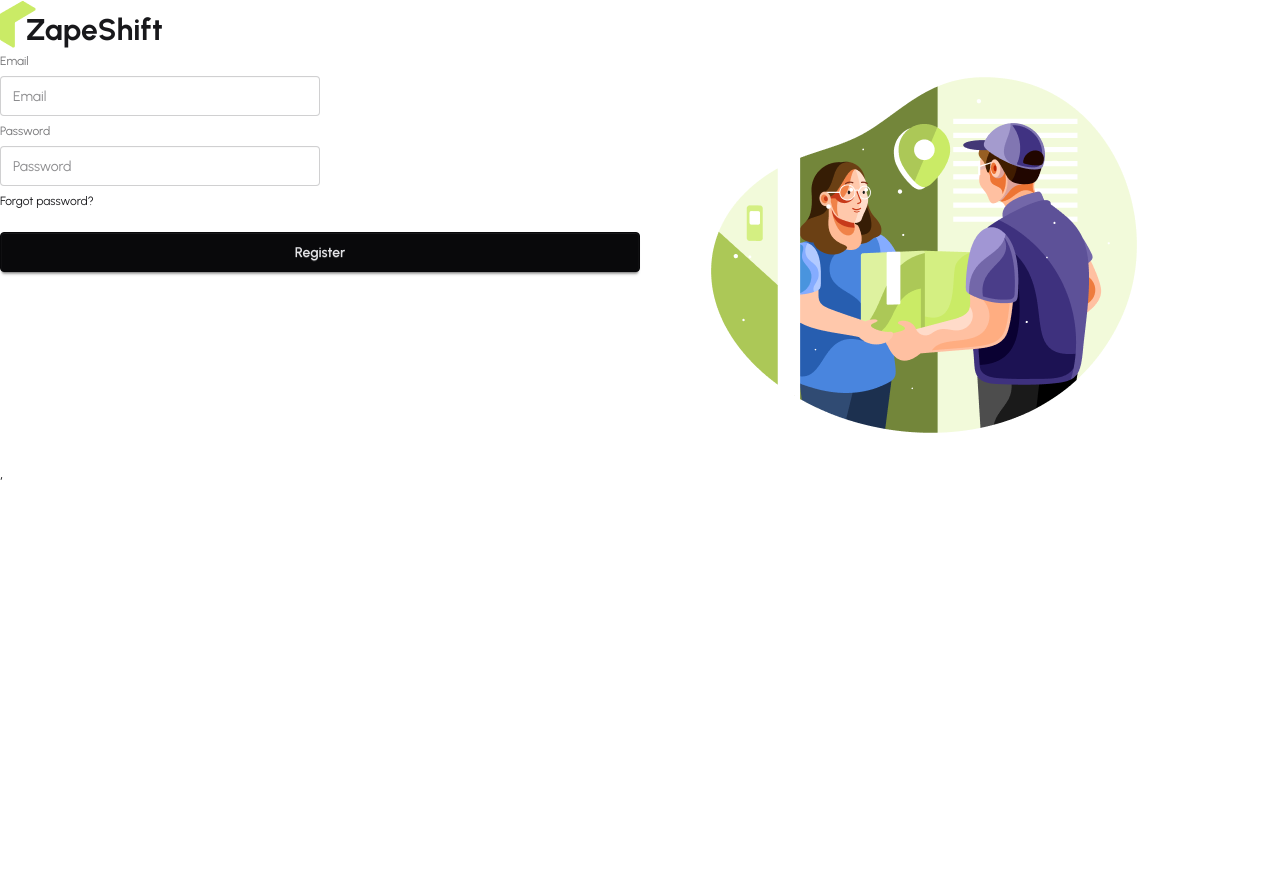
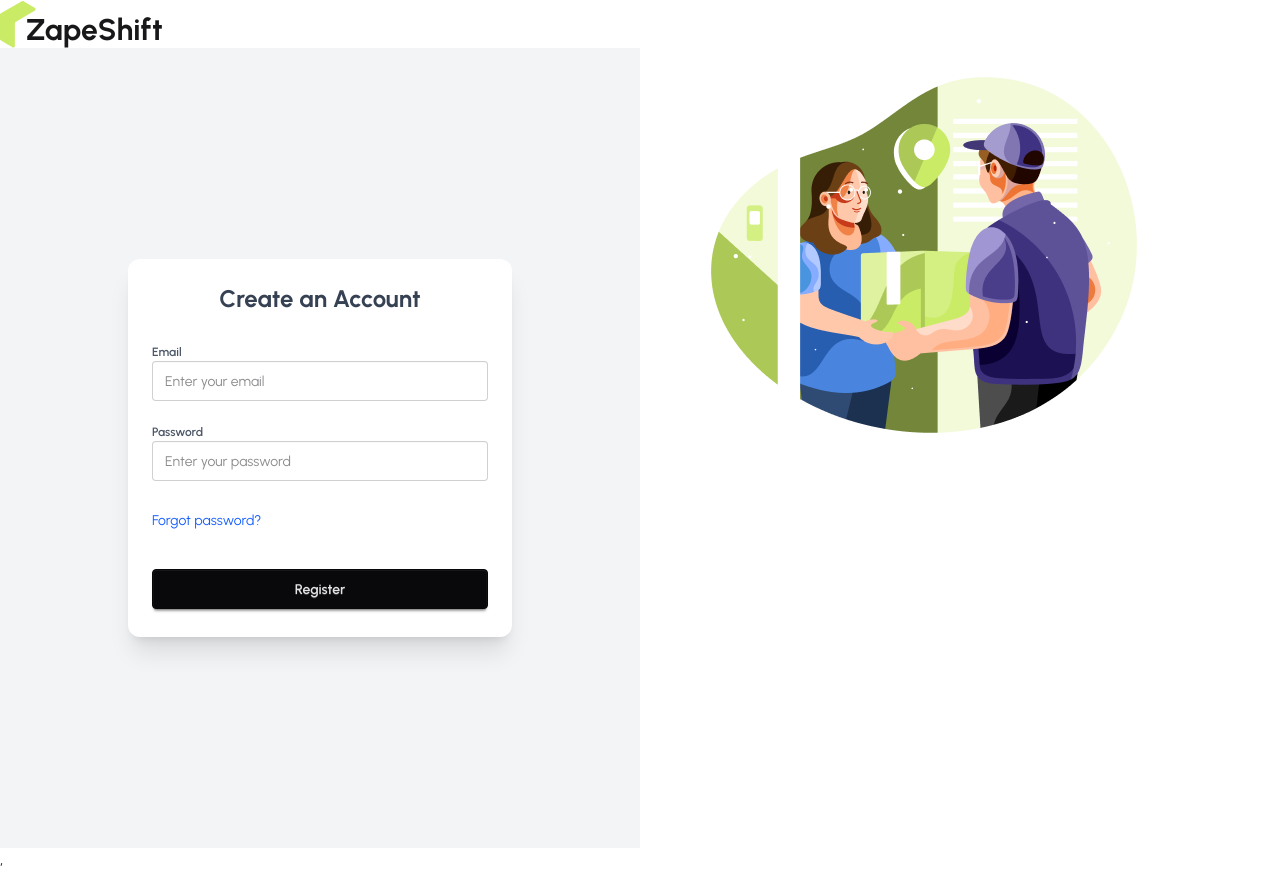
Before and after one commit to Shoybit/zaap-shift, a React (Vite) app: page /register in a window 1280 px wide. Before the commit the page ends 800 px from the top, so only its background shows below. Built offline with nearby package versions, Linux system fonts and the light colour scheme.

Commit message:
login and registar page customize

```diff
--- a/src/Pages/Auth/Login.jsx
+++ b/src/Pages/Auth/Login.jsx
@@ -1,6 +1,8 @@
 import React from 'react';
 import { useForm } from 'react-hook-form';
 import UseAuth from '../../Hooks/UseAuth';
+import { Link } from 'react-router';
+
 
 const Login = () => {
     const { register, handleSubmit, formState: { errors } } = useForm();
@@ -20,45 +22,60 @@ const Login = () => {
 
     return (
 <form onSubmit={handleSubmit(handelLogin)}>
-            <div className="card bg-base-100 w-full max-w-sm shrink-0 shadow-2xl">
-                <div className="card-body">
-                    <fieldset className="fieldset">
+    <div className="min-h-screen flex items-center justify-center bg-gray-100 p-4">
+
+        <div className="card w-full max-w-sm bg-white shadow-xl rounded-xl p-6">
+
+            <h2 className="text-2xl font-bold text-center mb-6 text-gray-700">
+                Welcome Back
+            </h2>
+
+            <fieldset className="fieldset space-y-3">
 
                 {/* Email Field */}
-                        <label className="label">Email</label>
+                <div>
+                    <label className="label font-semibold text-gray-600">Email</label>
                     <input
                         type="email"
                         {...register('email', { required: true })}
-                            className="input"
-                            placeholder="Email"
+                        className="input input-bordered w-full"
+                        placeholder="Enter your email"
                     />
                     {errors.email?.type === 'required' && (
-                            <p className="text-red-500">Email is required</p>
+                        <p className="text-red-500 text-sm">Email is required</p>
                     )}
+                </div>
 
                 {/* Password Field */}
-                        <label className="label">Password</label>
+                <div>
+                    <label className="label font-semibold text-gray-600">Password</label>
                     <input
                         type="password"
                         {...register('password', { required: true, minLength: 6 })}
-                            className="input"
-                            placeholder="Password"
+                        className="input input-bordered w-full"
+                        placeholder="Enter your password"
                     />
                     {errors.password?.type === 'required' && (
-                            <p className="text-red-500">Password is required</p>
+                        <p className="text-red-500 text-sm">Password is required</p>
                     )}
                     {errors.password?.type === 'minLength' && (
-                            <p className="text-red-500">Password must be at least 6 characters</p>
+                        <p className="text-red-500 text-sm">Password must be at least 6 characters</p>
                     )}
+                </div>
 
-                        <div><a className="link link-hover">Forgot password?</a></div>
+                <div className="flex justify-between text-sm mt-2">
+                    <a className="link link-hover text-blue-600">Forgot password?</a>
+                    <a href="/register" className="link link-hover text-blue-600">Create account</a>
 
-                        <button className="btn btn-neutral mt-4">Login</button>
+                </div>
 
+                <button className="btn btn-neutral w-full mt-4">Login</button>
             </fieldset>
+
         </div>
     </div>
 </form>
+
     );
 };
 
--- a/src/Pages/Auth/Register.jsx
+++ b/src/Pages/Auth/Register.jsx
@@ -4,49 +4,79 @@ import UseAuth from '../../Hooks/UseAuth';
 
 const Register = () => {
     const { register, handleSubmit, formState: { errors } } = useForm();
-    const {registeruser} = UseAuth()
+    const { registeruser } = UseAuth();
 
     const handleRegistration = (data) => {
         console.log('after', data);
-        registeruser (data.email, data.password)
+        registeruser(data.email, data.password)
             .then(result => {
-            console.log(result.user);
+                console.log("User registered:", result.user);
             })
-        .catch(errors => {
-            console.log(errors);
-        })
-    }
+            .catch(error => {
+                console.log("Registration Error:", error.message);
+            });
+    };
 
     return (
+        <div className="min-h-screen flex items-center justify-center bg-gray-100 p-4">
+            <div className="card w-full max-w-sm bg-white shadow-xl rounded-xl p-6">
+
+                <h2 className="text-2xl font-bold text-center mb-6 text-gray-700">
+                    Create an Account
+                </h2>
+
+                <form onSubmit={handleSubmit(handleRegistration)}>
+                    <fieldset className="fieldset space-y-4">
+
+                        {/* Email Field */}
                         <div>
-            <form onSubmit={handleSubmit(handleRegistration)}>
-                <fieldset className="fieldset">
-                    <label className="label">Email</label>
+                            <label className="label font-semibold text-gray-600">Email</label>
                             <input
                                 type="email"
                                 {...register('email', { required: true })}
-                        className="input"
-                        placeholder="Email"
+                                className="input input-bordered w-full"
+                                placeholder="Enter your email"
                             />
-                    {errors.email?.type === 'required' && <p className='text-red-500'>Email is required</p>}
+                            {errors.email?.type === 'required' && (
+                                <p className="text-red-500 text-sm mt-1">Email is required</p>
+                            )}
+                        </div>
 
-                    <label className="label">Password</label>
+                        {/* Password Field */}
+                        <div>
+                            <label className="label font-semibold text-gray-600">Password</label>
                             <input
                                 type="password"
-                        {...register('password', { required: true, minLength: 6 , pattern: /^(?=.*[A-Z])(?=.*\d)(?=.*[!@#$%^&*]).{6,}$/})}
-                        className="input"
-                        placeholder="Password"
+                                {...register('password', {
+                                    required: true,
+                                    minLength: 6,
+                                    pattern: /^(?=.*[A-Z])(?=.*\d)(?=.*[!@#$%^&*]).{6,}$/
+                                })}
+                                className="input input-bordered w-full"
+                                placeholder="Enter your password"
                             />
-                    {errors.password?.type === 'required' && <p className='text-red-500'>Password is required</p>}
-                    {errors.password?.type === 'minLength' && <p className='text-red-500'>Password must be at least 6 characters</p>}
-                    {errors.password?.type === 'pattern' && <p className='text-red-500'>
+                            {errors.password?.type === 'required' && (
+                                <p className="text-red-500 text-sm mt-1">Password is required</p>
+                            )}
+                            {errors.password?.type === 'minLength' && (
+                                <p className="text-red-500 text-sm mt-1">Password must be at least 6 characters</p>
+                            )}
+                            {errors.password?.type === 'pattern' && (
+                                <p className="text-red-500 text-sm mt-1">
                                     Password must include an uppercase letter, a number, and a special character
-                    </p>}
+                                </p>
+                            )}
+                        </div>
 
-                    <div><a className="link link-hover">Forgot password?</a></div>
-                    <button className="btn btn-neutral mt-4">Register</button>
+                        <div className="flex justify-between text-sm mt-2">
+                            <a className="link link-hover text-blue-600">Forgot password?</a>
+                        </div>
+
+                        <button className="btn btn-neutral w-full mt-4">Register</button>
+
                     </fieldset>
                 </form>
+            </div>
         </div>
     );
 };
```
Lines whose indentation alone changed are shown as unchanged.
